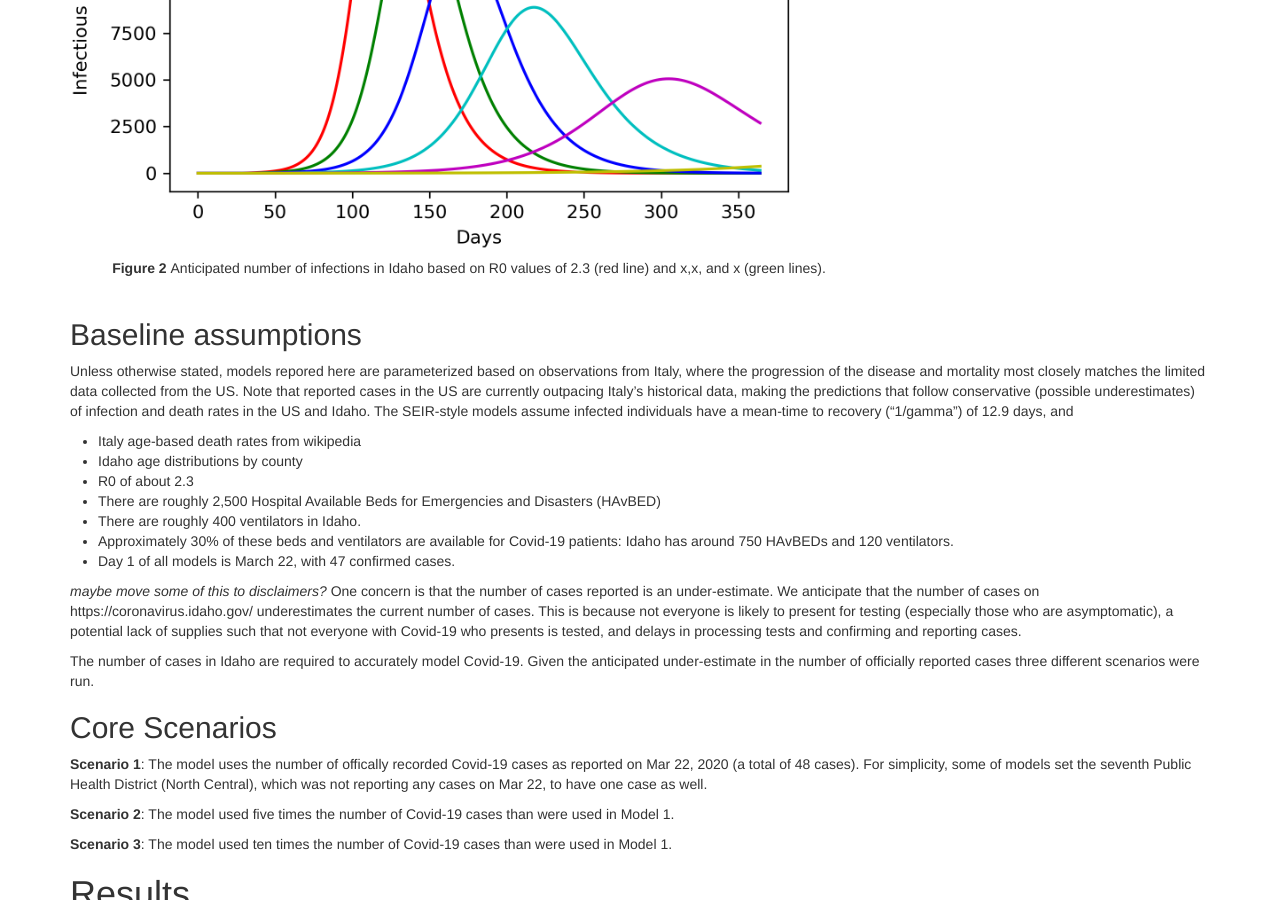
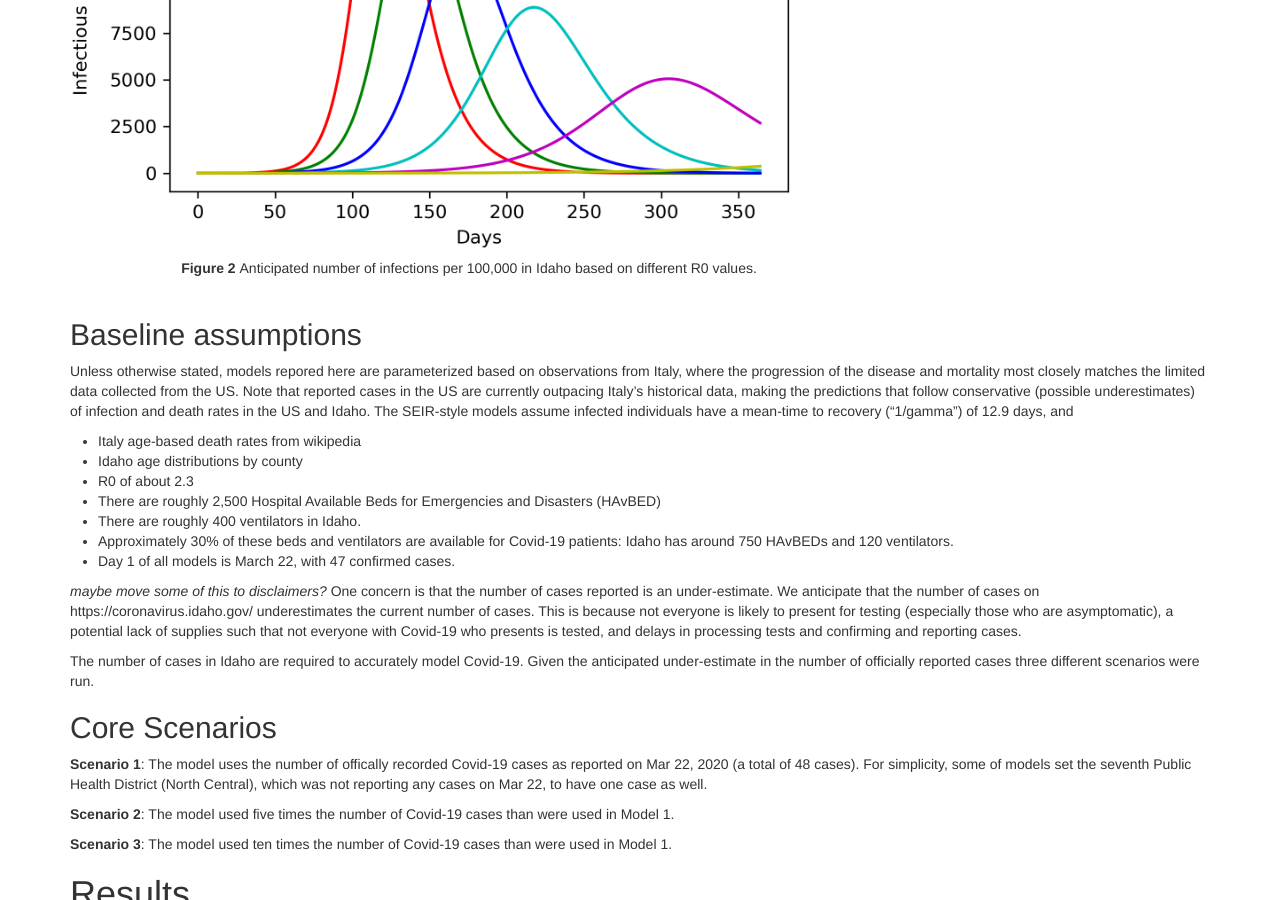
Before and after one commit to magbenji/summary, a Jekyll site: the page built from index.md, in a window 1280 px wide and 900 px high, scrolled down 2029 px. Built offline with Jekyll 4.4.1, drawn with Linux system fonts in a browser that asks for light colours.

Commit message:
Update index.md

```diff
--- a/index.md
+++ b/index.md
@@ -72,8 +72,8 @@ The red line in Figure 2 shows the number of predicted Idaho infections based on
 The green lines in Figure 2 show the predicted number of infections in Idaho if social distancing measures are put in place, and the R0 decreases.
 
 <figure style="float:center;width:70%" align="center">
-<img style="float:center" src="./fig/SIRModeldifferentR0.PNG">
-<figcaption><b>Figure 2 </b> Anticipated number of infections in Idaho based on R0 values of 2.3 (red line) and x,x, and x (green lines). </figcaption>
+<img style="float:center" src="./fig/SIRModeldifferentR0.png">
+<figcaption><b>Figure 2 </b> Anticipated number of infections per 100,000 in Idaho based on different R0 values. </figcaption>
 </figure>
 <br>
 
@@ -174,7 +174,7 @@ If there is no mitagation we anticpate that the ventilators wil be overwhelmed [
 
 *Figure predicted Idaho infected hospitilations, deaths showing range in predictions - send me your day 1-365 predictions*
 
-<figure style="float:center;width:100%" align="center">
+<figure style="float:center;width:70%" align="center">
 <img style="float:center" src="./fig/epiSize2panel.png">
 <figcaption><b>Figure X:</b> Network modeling of COVID-19 predict that if 7.5% of the population has fewer than 5 "contacts", R0 will be reduced below 1 and there will be no epidemic. "Contacts" here refer to generic transmission connections, including interpersonal contacts and shared spaces (offices) whereby transmission may occur.</figcaption>
 </figure>
```
